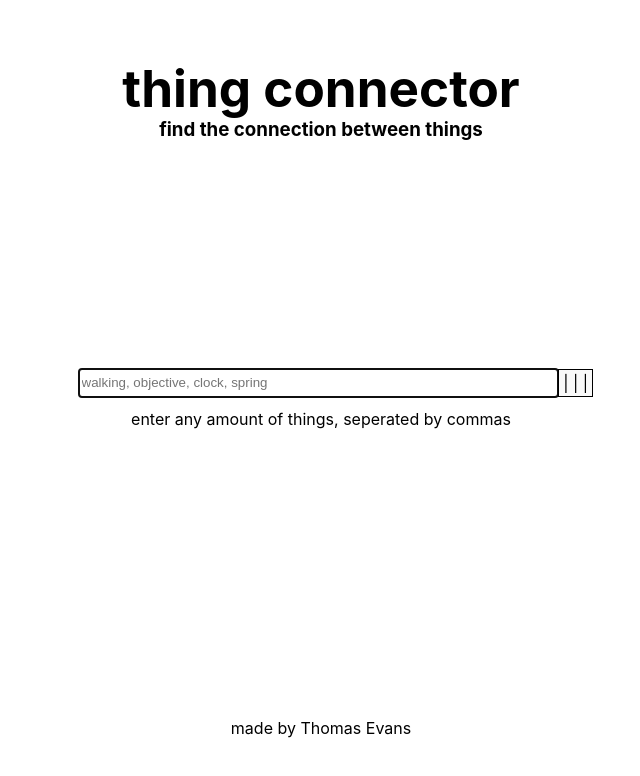
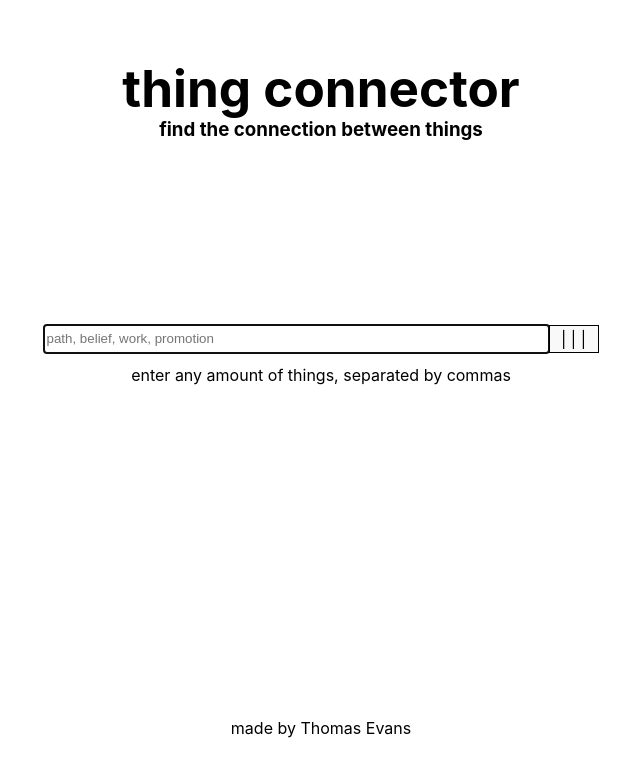
Before and after one commit to daefron/thing-connector, a React (Vite) app in the folder front-end/: page / in a window 1280 px wide. Shown: the top 776 px of the page, without its empty margins (319-959 px from the left). Built offline with nearby package versions, Linux system fonts and the light colour scheme.

Commit message:
Front-end now displays results

```diff
--- a/front-end/src/App.css
+++ b/front-end/src/App.css
@@ -4,7 +4,7 @@ body {
 #root {
   width: 100%;
   height: 85%;
-  padding: 2rem;
+  padding-inline: 20px;
   text-align: center;
   display: flex;
   flex-direction: column;
@@ -14,6 +14,7 @@ p,
 label,
 input,
 h1,
+h2,
 h3 {
   margin: 0;
   color: black;
--- /dev/null
+++ b/front-end/src/Components/Main/ConnectionList.jsx
@@ -0,0 +1,39 @@
+import { Fragment, useState } from "react";
+export function ConnectionList({ data }) {
+  console.log(data);
+  return (
+    <>
+      <h2>{data.input} are best connected by:</h2>
+      <div className="results">
+        {data.result.map((result) => {
+          const [infoExpanded, setInfoExpanded] = useState(false);
+          function expandInfo() {
+            setInfoExpanded(true);
+            console.log("test");
+          }
+          return (
+            <Fragment key={result.connection + "result"}>
+              <div className="result">
+                <p className="resultPercentage">{result.percentage}</p>
+                <p className="resultConnection">{result.connection}</p>
+                <svg
+                  width="22"
+                  height="22"
+                  viewBox="0 -960 960 960"
+                  onClick={expandInfo}
+                >
+                  <path d="M440-280h80v-240h-80zm40-320q17 0 28.5-11.5T520-640t-11.5-28.5T480-680t-28.5 11.5T440-640t11.5 28.5T480-600m0 520q-83 0-156-31.5T197-197t-85.5-127T80-480t31.5-156T197-763t127-85.5T480-880t156 31.5T763-763t85.5 127T880-480t-31.5 156T763-197t-127 85.5T480-80m0-80q134 0 227-93t93-227-93-227-227-93-227 93-93 227 93 227 227 93m0-320" />
+                </svg>
+              </div>
+              {infoExpanded ? (
+                <>
+                  <p className="explanation">{result.explanation}</p>
+                </>
+              ) : null}
+            </Fragment>
+          );
+        })}
+      </div>
+    </>
+  );
+}
--- a/front-end/src/Components/Main/Main.css
+++ b/front-end/src/Components/Main/Main.css
@@ -4,6 +4,7 @@ main {
   flex-direction: column;
   gap: 10px;
   justify-content: center;
+  align-items: center;
 }
 .loadingDiv {
   display: flex;
@@ -11,15 +12,24 @@ main {
   justify-content: center;
   gap: 5px;
 }
+.loadingDiv > p {
+  font-size: 20px;
+}
+.inputDiv {
+  width: 100%;
+  margin-top: -4%;
+  margin-bottom: 3%;
+}
 .userInput {
+  width: 100%;
   height: 28px;
-  margin-left: 30px;
   display: flex;
   justify-content: center;
+  margin-bottom: 10px;
 }
 .userInput > button {
   padding: 0px;
-  width: 3%;
+  width: max(50px, 30px);
   border: solid 1px black;
   border-radius: 0px;
   font-weight: normal;
@@ -27,5 +37,21 @@ main {
 input {
   border: solid 1px black;
   border-right: none;
-  width: 40%;
+  width: max(500px, 300px);
 }
+.results {
+  width: max(500px, 300px);
+}
+.result {
+  width: 100%;
+  display: grid;
+  gap: 10px;
+  grid-template-columns: 1fr 5fr 30px;
+}
+.resultConnection {
+  text-align: left;
+}
+.explanation {
+  width: 100%;
+  border-block: 1px solid;
+}
--- a/front-end/src/Components/Main/Main.jsx
+++ b/front-end/src/Components/Main/Main.jsx
@@ -1,16 +1,21 @@
 import "./Main.css";
-import { useState } from "react";
+import { useState, useEffect } from "react";
 
 import { ScaleLoader } from "react-spinners";
 
 import { placeholderMaker } from "./placeholderMaker";
 import { apiCall } from "./apiCall";
 
+import { ConnectionList } from "./ConnectionList";
+
 export function Main() {
   const [inputText, setInputText] = useState();
   const [placeholderText, setPlaceholderText] = useState(placeholderMaker());
   const [loading, setLoading] = useState(false);
   const [connectionData, setConnectionData] = useState();
+  useEffect(() => {
+    setPlaceholderText(placeholderMaker());
+  }, [connectionData]);
 
   function inputChange(e) {
     setInputText(e.target.value);
@@ -31,10 +36,16 @@ export function Main() {
         </div>
       ) : (
         <>
+          <div className="inputDiv">
             <form
               className="userInput"
               onSubmit={() =>
-              apiCall(inputText, placeholderText, setConnectionData, setLoading)
+                apiCall(
+                  inputText,
+                  placeholderText,
+                  setConnectionData,
+                  setLoading
+                )
               }
             >
               <input
@@ -45,7 +56,9 @@ export function Main() {
               ></input>
               <button>| | |</button>
             </form>
-          <p>enter any amount of things, seperated by commas</p>
+            <p>enter any amount of things, separated by commas</p>
+          </div>
+          {connectionData ? <ConnectionList data={connectionData} /> : null}
         </>
       )}
     </main>
--- a/front-end/src/Components/Main/apiCall.js
+++ b/front-end/src/Components/Main/apiCall.js
@@ -21,6 +21,6 @@ export async function apiCall(
     })
     .then((data) => {
       setLoading(false);
-      setConnectionData(data.result);
+      setConnectionData({ result: data.result, input: input });
     });
 }
```
Lines whose indentation alone changed are shown as unchanged.
